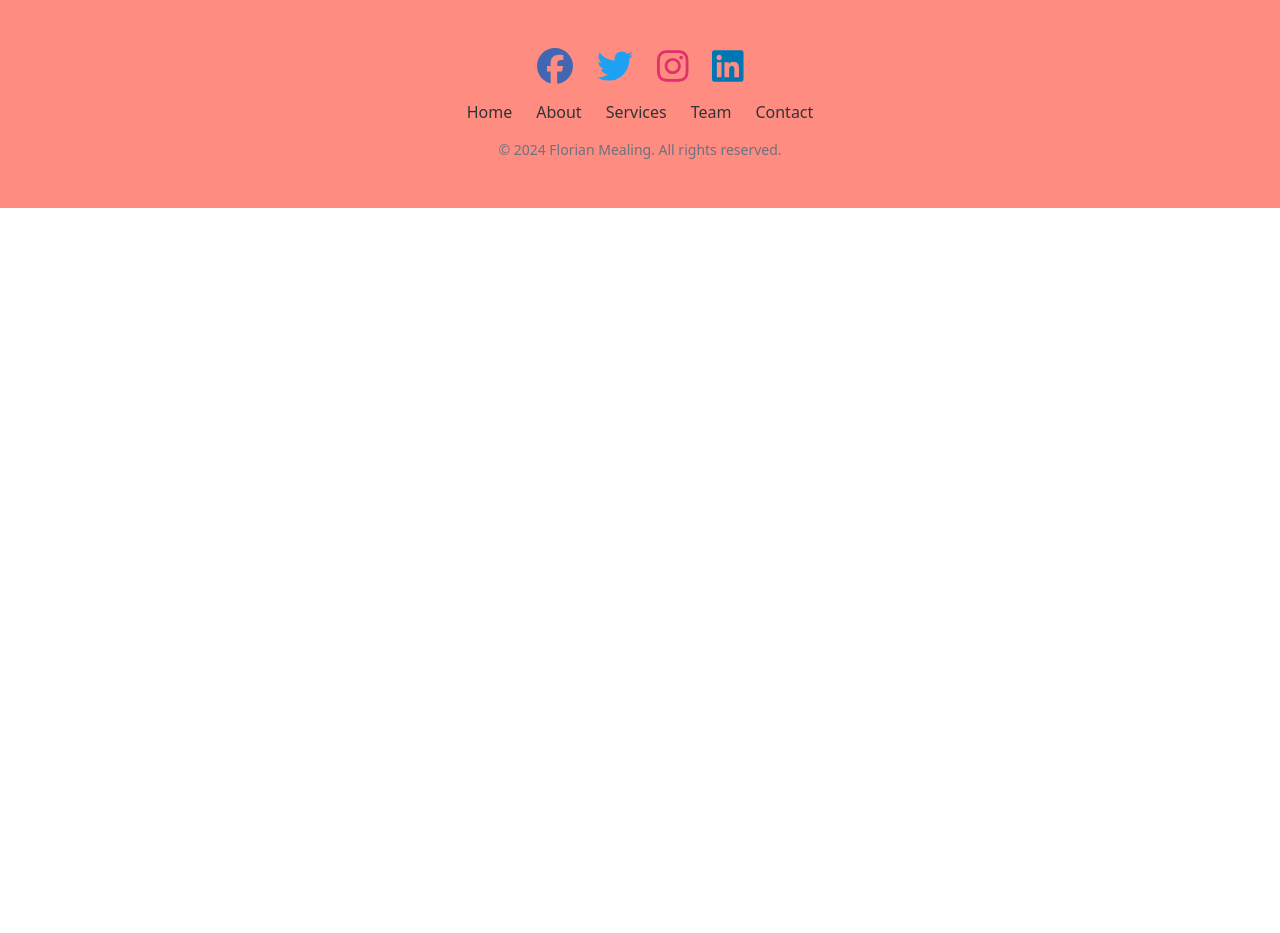
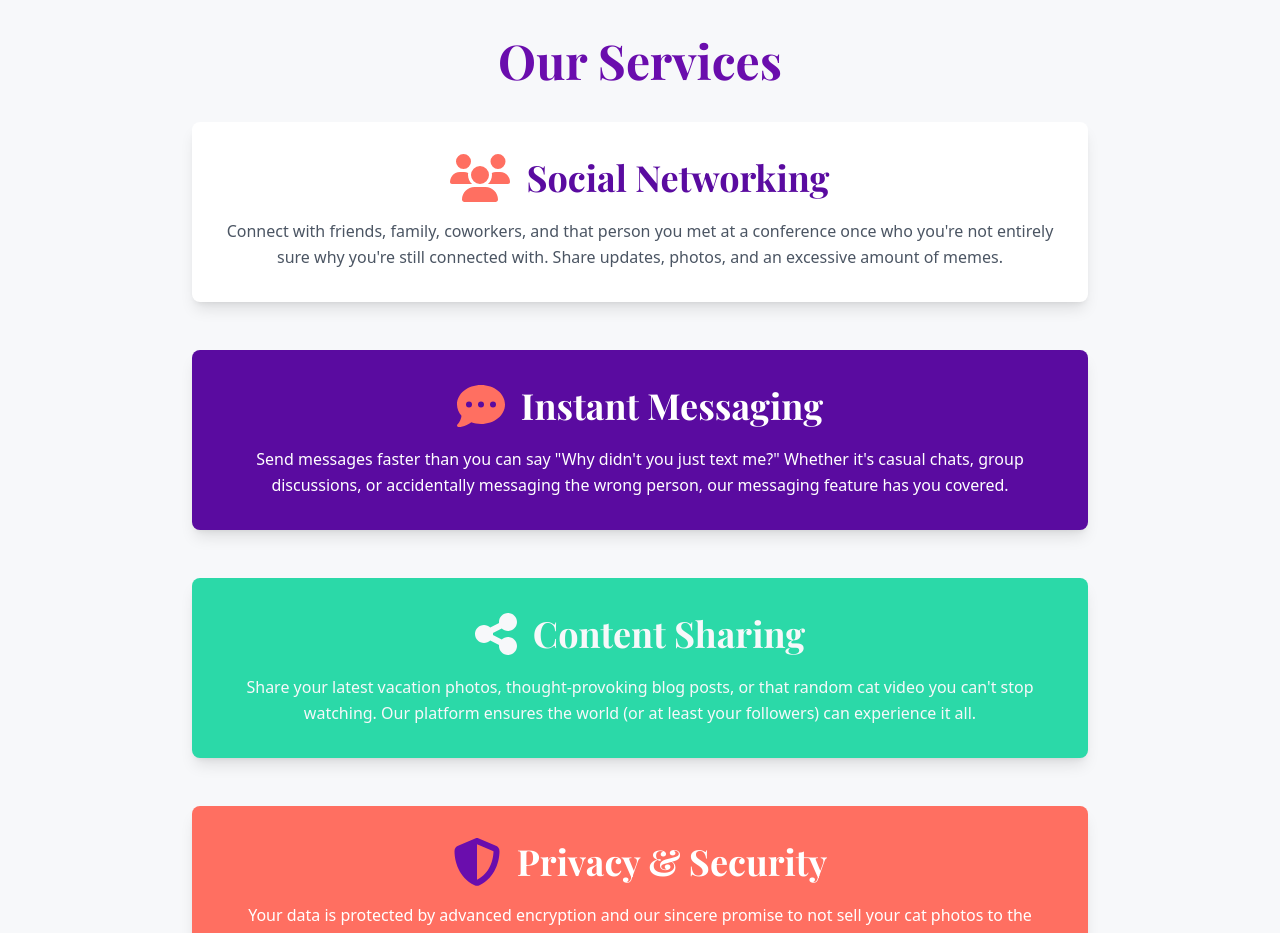
Before and after one commit to fmealing/Connectify, a React (Vite) app: page /services in a window 1280 px wide. Shown: the part 80-1013 px from the top of the page. Before the commit the page ends 800 px from the top, so only its background shows below. Built offline with nearby package versions, Linux system fonts and the light colour scheme; no server answers.

Commit message:
Added services page

```diff
--- a/src/App.tsx
+++ b/src/App.tsx
@@ -13,6 +13,7 @@ import Messaging from "./pages/Messaging";
 import UserProfilePage from "./pages/UserProfile";
 import SearchResultsPage from "./pages/SearchResults";
 import AboutPage from "./pages/About";
+import Services from "./pages/Services";
 
 const App: React.FC = () => {
   return (
@@ -60,6 +61,7 @@ const App: React.FC = () => {
           />
           <Route path="/search-result" element={<SearchResultsPage />} />
           <Route path="/about" element={<AboutPage />} />
+          <Route path="/services" element={<Services />} />
         </Routes>
         <Footer />
       </div>
--- /dev/null
+++ b/src/pages/Services.tsx
@@ -0,0 +1,99 @@
+import React from "react";
+import { FontAwesomeIcon } from "@fortawesome/react-fontawesome";
+import {
+  faUsers,
+  faCommentDots,
+  faShareAlt,
+  faShieldAlt,
+} from "@fortawesome/free-solid-svg-icons";
+
+const ServicesPage: React.FC = () => {
+  return (
+    <div className="services-page bg-background min-h-screen p-8">
+      <div className="max-w-4xl mx-auto text-center">
+        <h1 className="text-h1 font-heading text-primary mb-8">Our Services</h1>
+
+        {/* Social Networking Section */}
+        <section className="mb-12 bg-white p-8 rounded-lg shadow-lg">
+          <div className="flex items-center justify-center mb-4">
+            <FontAwesomeIcon
+              icon={faUsers}
+              size="3x"
+              className="text-accent mr-4"
+            />
+            <h2 className="text-h2 font-heading text-primary-dark">
+              Social Networking
+            </h2>
+          </div>
+          <p className="text-body text-gray-600 leading-relaxed">
+            Connect with friends, family, coworkers, and that person you met at
+            a conference once who you&apos;re not entirely sure why you&apos;re
+            still connected with. Share updates, photos, and an excessive amount
+            of memes.
+          </p>
+        </section>
+
+        {/* Instant Messaging Section */}
+        <section className="mb-12 bg-primary-dark text-white p-8 rounded-lg shadow-lg">
+          <div className="flex items-center justify-center mb-4">
+            <FontAwesomeIcon
+              icon={faCommentDots}
+              size="3x"
+              className="text-accent mr-4"
+            />
+            <h2 className="text-h2 font-heading text-white">
+              Instant Messaging
+            </h2>
+          </div>
+          <p className="text-body leading-relaxed">
+            Send messages faster than you can say "Why didn&apos;t you just text
+            me?" Whether it&apos;s casual chats, group discussions, or
+            accidentally messaging the wrong person, our messaging feature has
+            you covered.
+          </p>
+        </section>
+
+        {/* Content Sharing Section */}
+        <section className="mb-12 bg-secondary text-secondary-light p-8 rounded-lg shadow-lg">
+          <div className="flex items-center justify-center mb-4">
+            <FontAwesomeIcon
+              icon={faShareAlt}
+              size="3x"
+              className="text-background mr-4"
+            />
+            <h2 className="text-h2 font-heading text-background">
+              Content Sharing
+            </h2>
+          </div>
+          <p className="text-body text-background leading-relaxed">
+            Share your latest vacation photos, thought-provoking blog posts, or
+            that random cat video you can&apos;t stop watching. Our platform
+            ensures the world (or at least your followers) can experience it
+            all.
+          </p>
+        </section>
+
+        {/* Privacy & Security Section */}
+        <section className="bg-accent text-white p-8 rounded-lg shadow-lg">
+          <div className="flex items-center justify-center mb-4">
+            <FontAwesomeIcon
+              icon={faShieldAlt}
+              size="3x"
+              className="text-primary mr-4"
+            />
+            <h2 className="text-h2 font-heading text-white">
+              Privacy & Security
+            </h2>
+          </div>
+          <p className="text-body leading-relaxed">
+            Your data is protected by advanced encryption and our sincere
+            promise to not sell your cat photos to the highest bidder. Your
+            privacy is as important to us as your next binge-watching session.
+          </p>
+        </section>
+      </div>
+    </div>
+  );
+};
+
+export default ServicesPage;
```
